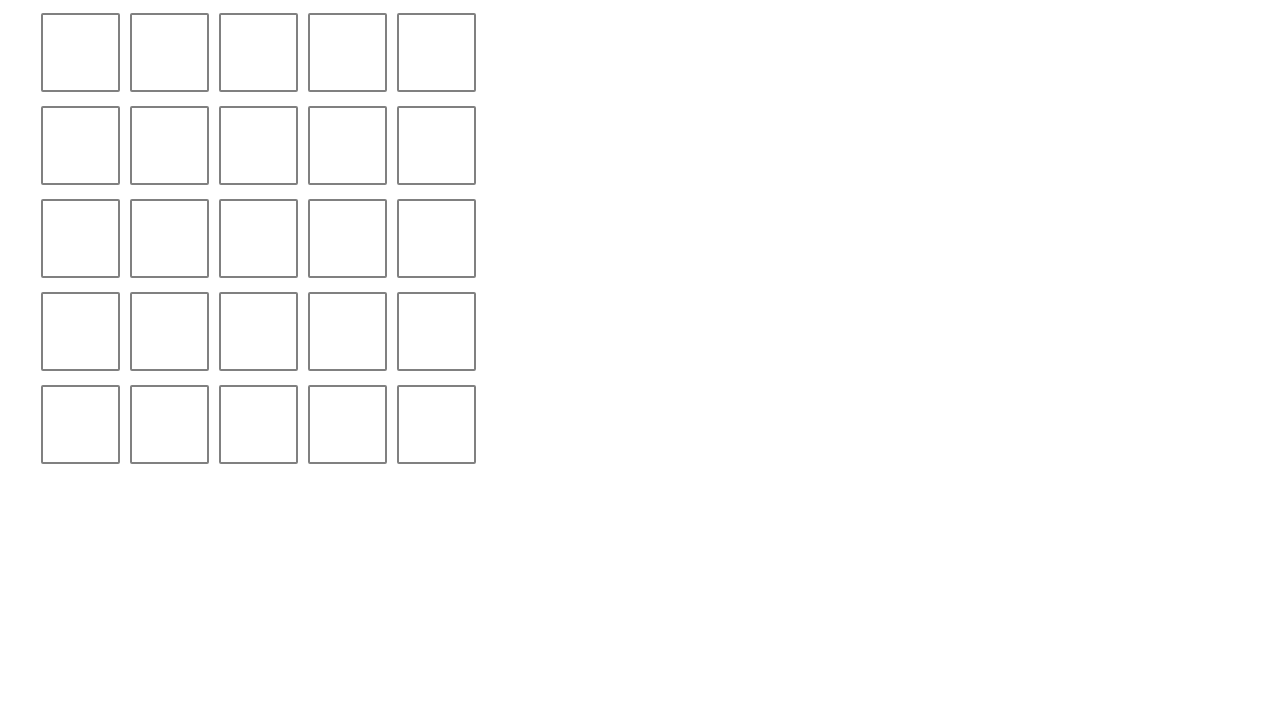
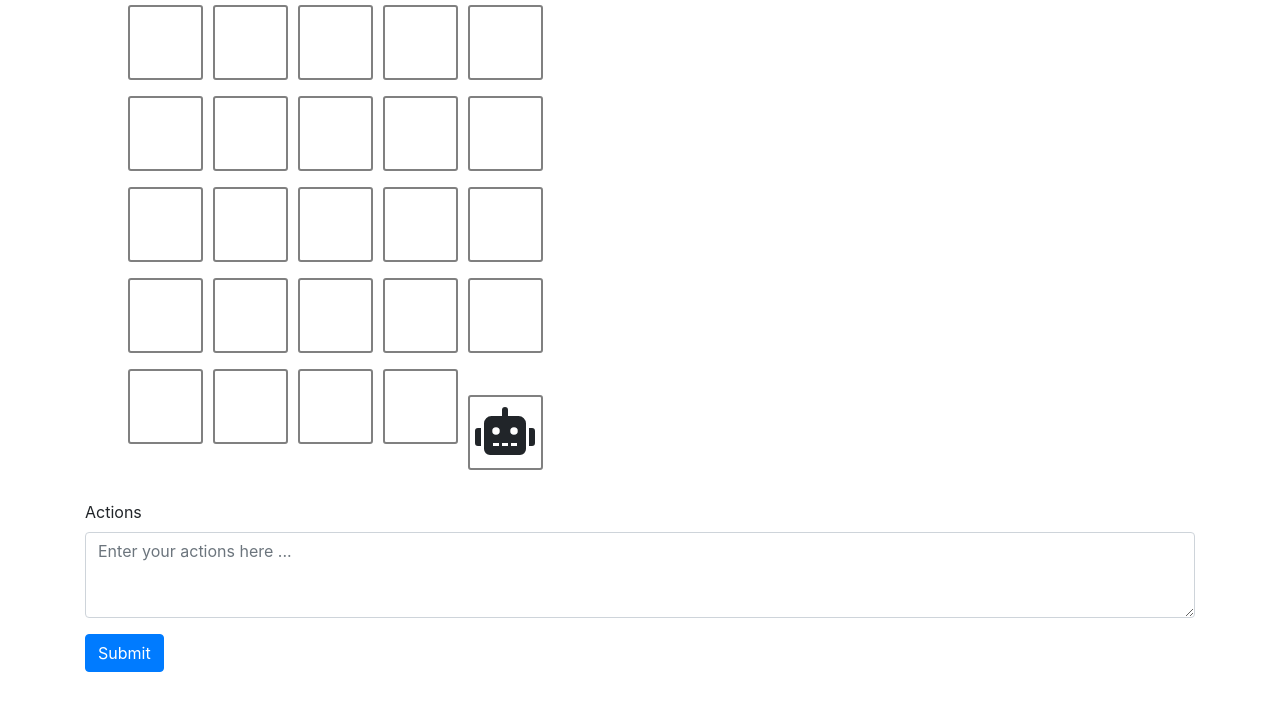
Before and after one commit to christianbalderrama/toy-robot-simulator, a React (Create React App) app: page / in a window 1280 px wide. Shown: the top 710 px of the page. Built offline with nearby package versions, Linux system fonts and the light colour scheme.

Commit message:
:sparkles: Add needed components and some updates

```diff
--- a/package.json
+++ b/package.json
@@ -3,6 +3,10 @@
   "version": "0.1.0",
   "private": true,
   "dependencies": {
+    "@fortawesome/fontawesome-free": "^5.14.0",
+    "@fortawesome/fontawesome-svg-core": "^1.2.30",
+    "@fortawesome/free-solid-svg-icons": "^5.14.0",
+    "@fortawesome/react-fontawesome": "^0.1.11",
     "@testing-library/jest-dom": "^4.2.4",
     "@testing-library/react": "^9.3.2",
     "@testing-library/user-event": "^7.1.2",
@@ -12,6 +16,8 @@
     "@types/react-dom": "^16.9.0",
     "@types/react-router-dom": "^5.1.5",
     "@types/uuid": "^8.3.0",
+    "add": "^2.0.6",
+    "bootstrap": "^4.5.2",
     "node-sass": "^4.14.1",
     "prop-types": "^15.7.2",
     "react": "^16.13.1",
--- a/src/App.scss
+++ b/src/App.scss
@@ -7,7 +7,7 @@
     display: inline-block;
     height: 75px;
     width: 75px;
-    border-radius: 2px;
+    border-radius: 3px;
     border: solid 2px grey;
     margin: 5px;
   }
--- a/src/App.tsx
+++ b/src/App.tsx
@@ -1,6 +1,8 @@
 import React from "react";
 import {BrowserRouter, Switch, Route } from "react-router-dom";
+
 import "./App.scss";
+import "bootstrap/dist/css/bootstrap.min.css";
 
 import Index from "./components/index";
 
--- /dev/null
+++ b/src/components/bootstrap/button.tsx
@@ -0,0 +1,26 @@
+import React from "react";
+import PropTypes from "prop-types";
+import Button from "react-bootstrap/Button";
+
+interface ButtonProps {
+  label: string,
+  type: string,
+  variant: string,
+};
+
+export default function Wrapper(props: ButtonProps) : JSX.Element {
+  const { label, type, variant } = props;
+  return (
+    <Button
+      variant={variant || "primary"}
+      type={type}>
+      {label}
+    </Button>
+  );
+}
+
+Wrapper.propTypes = {
+  label: PropTypes.string.isRequired,
+  variant: PropTypes.string,
+  type: PropTypes.string.isRequired,
+};
--- /dev/null
+++ b/src/components/bootstrap/text-area.tsx
@@ -0,0 +1,34 @@
+import React, { ChangeEvent } from "react";
+import PropTypes from "prop-types";
+import Form from "react-bootstrap/Form";
+
+interface TextAreaProps {
+  label: string,
+  rowCount: number,
+  placeholder: string,
+  onChange: (e : ChangeEvent<any>) => void,
+};
+
+export default function TextArea(props : TextAreaProps) {
+  const { onChange, label, placeholder = "lorem ipsum", rowCount = 3} = props;
+  return (
+    <Form.Group>
+      <Form.Label>
+        {label}
+      </Form.Label>
+      <Form.Control
+        placeholder={placeholder}
+        as="textarea"
+        onChange={onChange}
+        rows={rowCount}
+      />
+    </Form.Group>
+  );
+}
+
+TextArea.propTypes = {
+  label: PropTypes.string.isRequired,
+  rowCount: PropTypes.number,
+  placeholder: PropTypes.string,
+  onChange: PropTypes.func.isRequired,
+};
--- a/src/components/border.tsx
+++ b/src/components/border.tsx
@@ -1,20 +1,42 @@
 import React from "react";
 import PropTypes from "prop-types";
+import { FontAwesomeIcon } from '@fortawesome/react-fontawesome'
+import { faRobot } from '@fortawesome/free-solid-svg-icons'
+
+interface Position {
+  x: number,
+  y: number
+};
 
 interface Props {
   onClick: () => void,
+  selected: Position,
+  position: Position,
 }
 
 export default function Border(props: Props) {
-  const { onClick } = props;
+  const { onClick, selected, position } = props;
+  console.log({selected, position}, selected.x === position.x && selected.y === position.y);
   return (
     <div
       className="item"
-      onClick={onClick}
-    />
+      onClick={onClick}>
+      {(selected.x === position.x && selected.y === position.y) && (
+        <FontAwesomeIcon style={{marginTop: 10}} icon={faRobot} size="3x" />
+      )}
+    </div>
   );
 }
 
+
 Border.propTypes = {
   onClick: PropTypes.func.isRequired,
+  selected: PropTypes.shape({
+    x: PropTypes.number.isRequired,
+    y: PropTypes.number.isRequired
+  }),
+  position: PropTypes.shape({
+    x: PropTypes.number.isRequired,
+    y: PropTypes.number.isRequired
+  }),
 };
--- a/src/components/index.tsx
+++ b/src/components/index.tsx
@@ -1,19 +1,32 @@
-import React from "react";
-import { Container } from "react-bootstrap";
+import React, {useState, FormEvent} from "react";
+import Form from "react-bootstrap/Form";
+import Row from "react-bootstrap/Row";
+import Col from "react-bootstrap/Col";
+import Container from "react-bootstrap/Container";
 import { v4 as uuidv4 } from "uuid";
+
+import TextArea from "./bootstrap/text-area";
+import Button from "./bootstrap/button";
 import Border from "./border";
 
 interface IndexProps {};
 
 export default function Index(props: IndexProps) {
   const {} = props;
+  const [action, setAction] = useState("");
+  const [position, setPosition] = useState({
+    x: 0,
+    y: 0,
+  });
 
   function renderTable(): JSX.Element[] {
     let grid = [];
-    for (let row = 0; row < 5; row++) {
-      for (let col = 0; col < 5; col++) {
+    for (let row = 4; row >= 0; row--) {
+      for (let col = 4; col >= 0; col--) {
         grid.push(
           <Border
+            selected={position}
+            position={{x: row, y: col}}
             key={uuidv4()}
             onClick={() => console.log("HEY >>> ", {row, col})}
           />
@@ -25,11 +38,37 @@ export default function Index(props: IndexProps) {
     return grid;
   }
 
+  function handleSubmit(e : FormEvent<HTMLElement>) : void {
+    e.preventDefault();
+    console.log(action);
+  }
+
   return (
     <Container>
-      <div className="grid">
-        {renderTable()}
-      </div>
+      <Row>
+        <Col>
+          <div className="grid">
+            {renderTable()}
+          </div>
+        </Col>
+      </Row>
+      <Row>
+        <Col>
+          <Form onSubmit={handleSubmit}>
+            <TextArea
+              onChange={(e) => setAction(e.target.value)}
+              placeholder="Enter your actions here ..."
+              rowCount={3}
+              label={"Actions"}
+            />
+            <Button
+              label="Submit"
+              type="submit"
+              variant="primary"
+            />
+          </Form>
+        </Col>
+      </Row>
     </Container>
   );
 }
```
Also changed, not shown: 1 other file (tests, documents, lock files or other folders).
